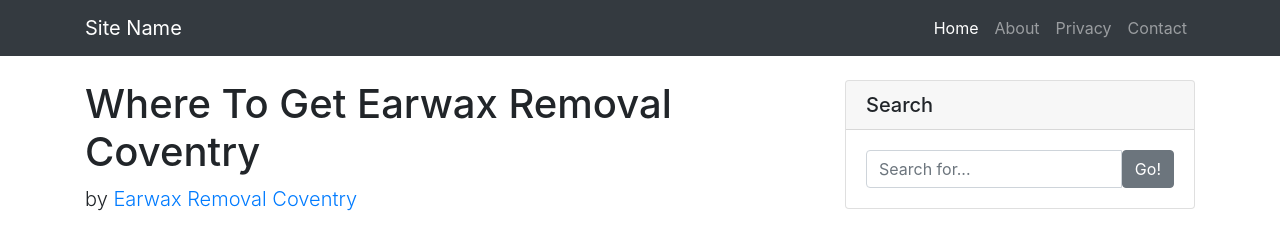
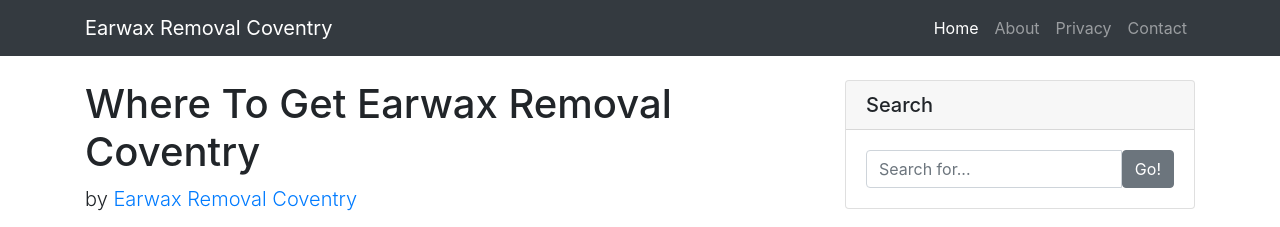
Before and after one commit to earwax-removal-coventry/earwax-removal-coventry, a plain HTML site: page Earwax-Removal-Coventry/Where-To-Get-Earwax-Removal-Coventry.html in a window 1280 px wide. Shown: the top 227 px of the page. Drawn offline with nearby package versions, Linux system fonts and the light colour scheme.

Commit message:
Update Where-To-Get-Earwax-Removal-Coventry.html

```diff
--- a/Earwax-Removal-Coventry/Where-To-Get-Earwax-Removal-Coventry.html
+++ b/Earwax-Removal-Coventry/Where-To-Get-Earwax-Removal-Coventry.html
@@ -6,8 +6,8 @@
     <meta charset="utf-8">
     <meta name="viewport" content="width=device-width, initial-scale=1, shrink-to-fit=no">
     <meta name="description" content="The Microsuction Earwax Removal Network offer microsuction ear wax removal in Coventry and the surrounding areas. Microsuction is the safest and most comfortable way to remove excessive or compacted ear wax. This can be performed in our clinic">
-    <meta name="keywords" content="">
-    <meta name="author" content="">
+    <meta name="keywords" content="earwax removal coventry, ear wax removal coventry, microsuction coventry, earwax removal. ear wax removal, earwax, ear wax, coventry, microsuction">
+    <meta name="author" content="Earwax Removal Coventry">
 
     <title>Where To Get Earwax Removal Coventry In Depth Guide</title>
 <link rel="canonical" href="https://earwax-removal-coventry.github.io/earwax-removal-coventry/Earwax-Removal-Coventry/Where-To-Get-Earwax-Removal-Coventry.html" />
@@ -36,7 +36,7 @@ body {
     <!-- Navigation -->
     <nav class="navbar navbar-expand-lg navbar-dark bg-dark fixed-top">
       <div class="container">
-       <a class="navbar-brand" href="https://earwax-removal-coventry.github.io/earwax-removal-coventry/"><!--Site Name-->Site Name<!--endSite Name--></a>
+       <a class="navbar-brand" href="https://earwax-removal-coventry.github.io/earwax-removal-coventry/"><!--Site Name-->Earwax Removal Coventry<!--endSite Name--></a>
         <button class="navbar-toggler" type="button" data-toggle="collapse" data-target="#navbarResponsive" aria-controls="navbarResponsive" aria-expanded="false" aria-label="Toggle navigation">
           <span class="navbar-toggler-icon"></span>
         </button>
@@ -76,7 +76,7 @@ body {
           <!-- Author -->
           <p class="lead">
             by
-            <a href="">Earwax Removal Coventry</a>
+            <a href="https://g.page/earwax-removal-coventry">Earwax Removal Coventry</a>
           </p>
 
           <hr>
@@ -237,7 +237,7 @@ body {
     <!-- Footer -->
     <footer class="py-5 bg-dark">
       <div class="container">
-        <p class="m-0 text-center text-white"><!--Footer-->Add your footer text here<!--endFooter--></p>
+        <p class="m-0 text-center text-white"><!--Footer-->Copyright &copy; Earwax Removal Coventry 2021<!--endFooter--></p>
       </div>
       <!-- /.container -->
     </footer>
```
